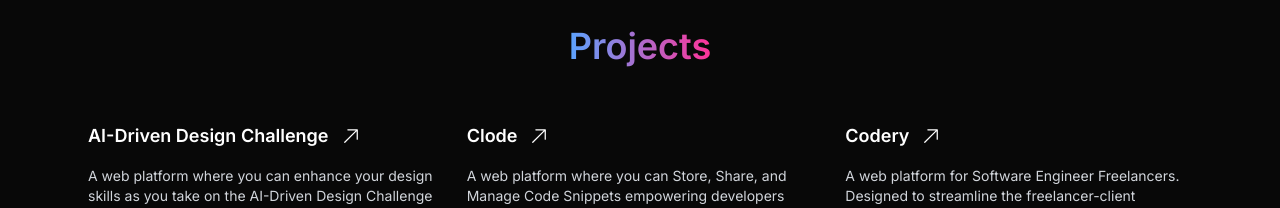
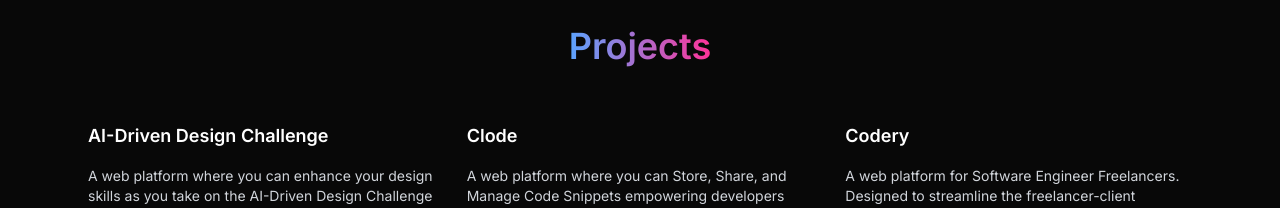
Before and after one commit to jazztinecruz/portfolioV2, a Next.js app: page / in a window 1280 px wide. Shown: the part 2620-2828 px from the top of the page. Built offline with nearby package versions, Linux system fonts and the light colour scheme.

Commit message:
chore: fix render of project url

```diff
--- a/app/_components/sections/projects/index.tsx
+++ b/app/_components/sections/projects/index.tsx
@@ -18,9 +18,11 @@ const Projects = () => {
             className="flex flex-col gap-4 py-4 lg:py-6 rounded-md">
             <div className="flex items-center gap-3">
               <h3 className="text-lg font-semibold">{project.title}</h3>
-              <Link href={project.url ?? ""}>
-                <ArrowUpRightIcon title="Live Url" className="w-5 h-5" />
-              </Link>
+              {project.url && (
+                <Link href={project.url}>
+                  <ArrowUpRightIcon title="Live Url" className="w-5 h-5" />
+                </Link>
+              )}
             </div>
             <p className="text-sm tertiary">{project.description}</p>
             <Github url={project.github} hasArrow />
```
